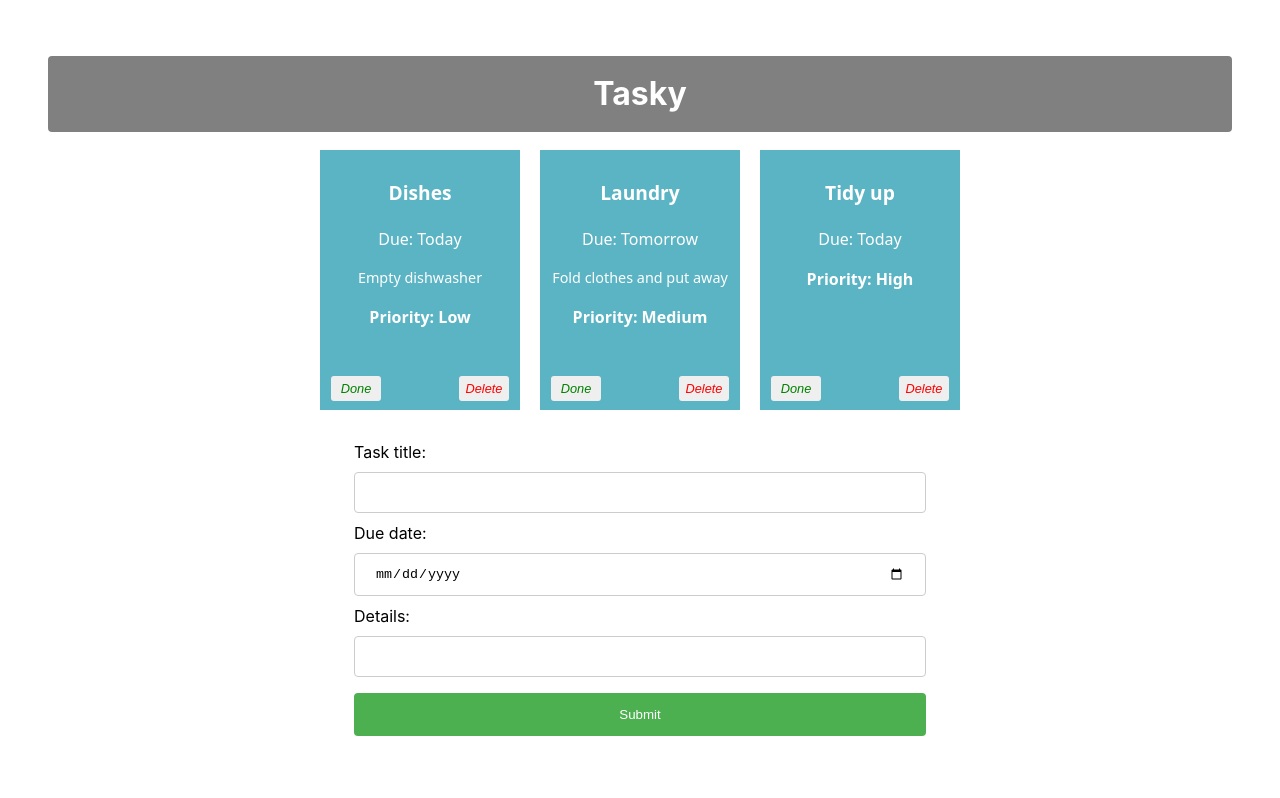
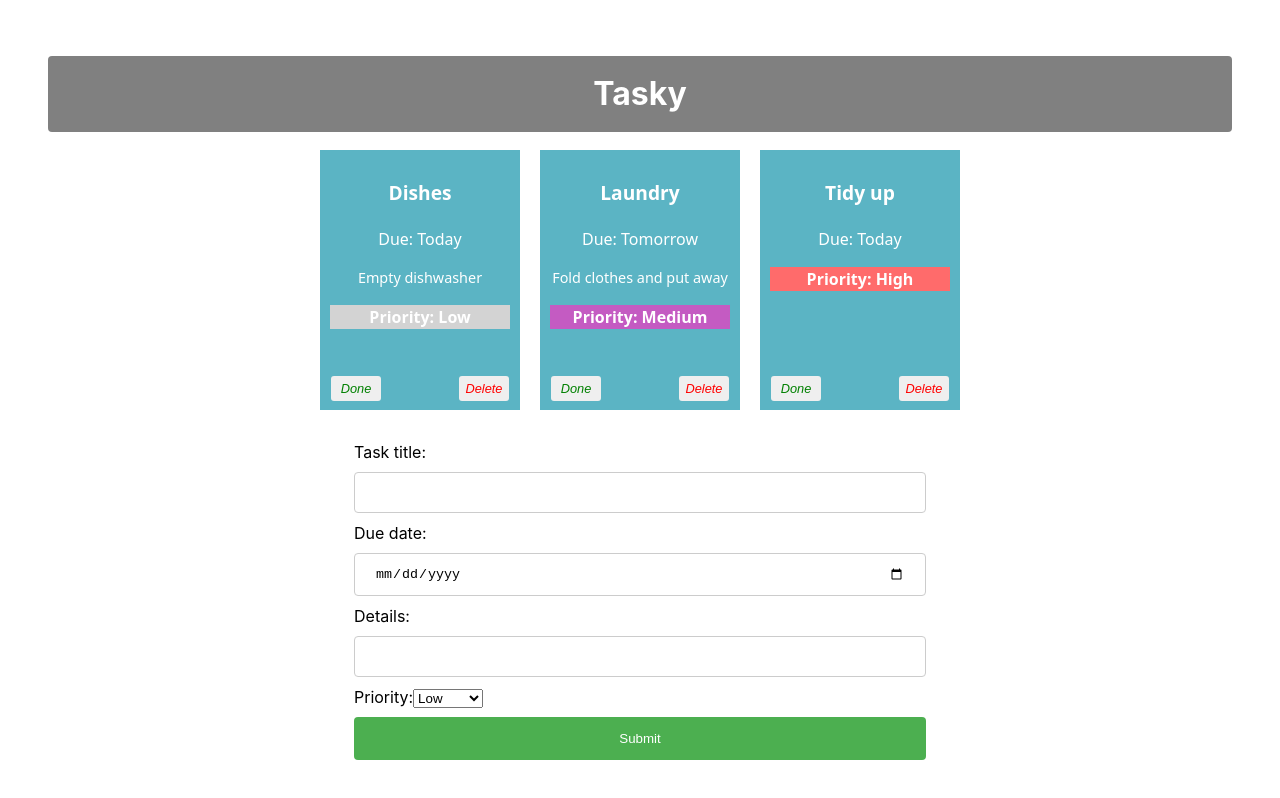
Before and after one commit to MaxBurke478/react-basics-lab, a React (Vite) app in the folder tasky/: page / in a window 1280 px wide. Shown: the top 798 px of the page. Built offline with nearby package versions, Linux system fonts and the light colour scheme.

Commit message:
Tasky lab 2b - Excercises done

```diff
--- a/tasky/src/App.jsx
+++ b/tasky/src/App.jsx
@@ -51,6 +51,9 @@
       case "deadline":
           form.deadline = event.target.value;
           break;
+      case "priority":
+          form.priority = event.target.value;
+          break;
       default:
           form = formState;
     }
@@ -92,9 +95,6 @@
   ))}
     <AddTaskForm submit={formSubmitHandler} change={formChangeHandler} />
 
-
-
-
     </div>
   );
 
--- a/tasky/src/components/Form.jsx
+++ b/tasky/src/components/Form.jsx
@@ -19,6 +19,15 @@
             Details:
             <input type="text" name="description" onChange={(event) => props.change(event)} />
         </label>
+        <br />
+        <label>
+            Priority:
+           <select name="priority" id="priority" onChange={(event) => props.change(event)}>
+              <option value="Low">Low</option>
+              <option value="Medium">Medium</option>
+              <option value="High">High</option>
+            </select>
+        </label>
         <input type="submit" value="Submit" />
         </form>
     </div>
--- a/tasky/src/components/Task.jsx
+++ b/tasky/src/components/Task.jsx
@@ -6,7 +6,7 @@
             <p>Due: {props.deadline}</p>
             <p>{props.children}</p>
             <p className="description">{props.description}</p>
-            <p className="priority">Priority: {props.priority}</p>
+            <p className="priority" style={{backgroundColor: props.priority === 'Low' ? 'lightgrey' : props.priority === 'Medium' ? '#c45bc2' : '#ff6b6b    '}}>Priority: {props.priority}</p>
             <button onClick={props.markDone} className="doneButton">Done</button>
             <button className='deleteButton' onClick={props.deleteTask}>Delete</button>
 
```
